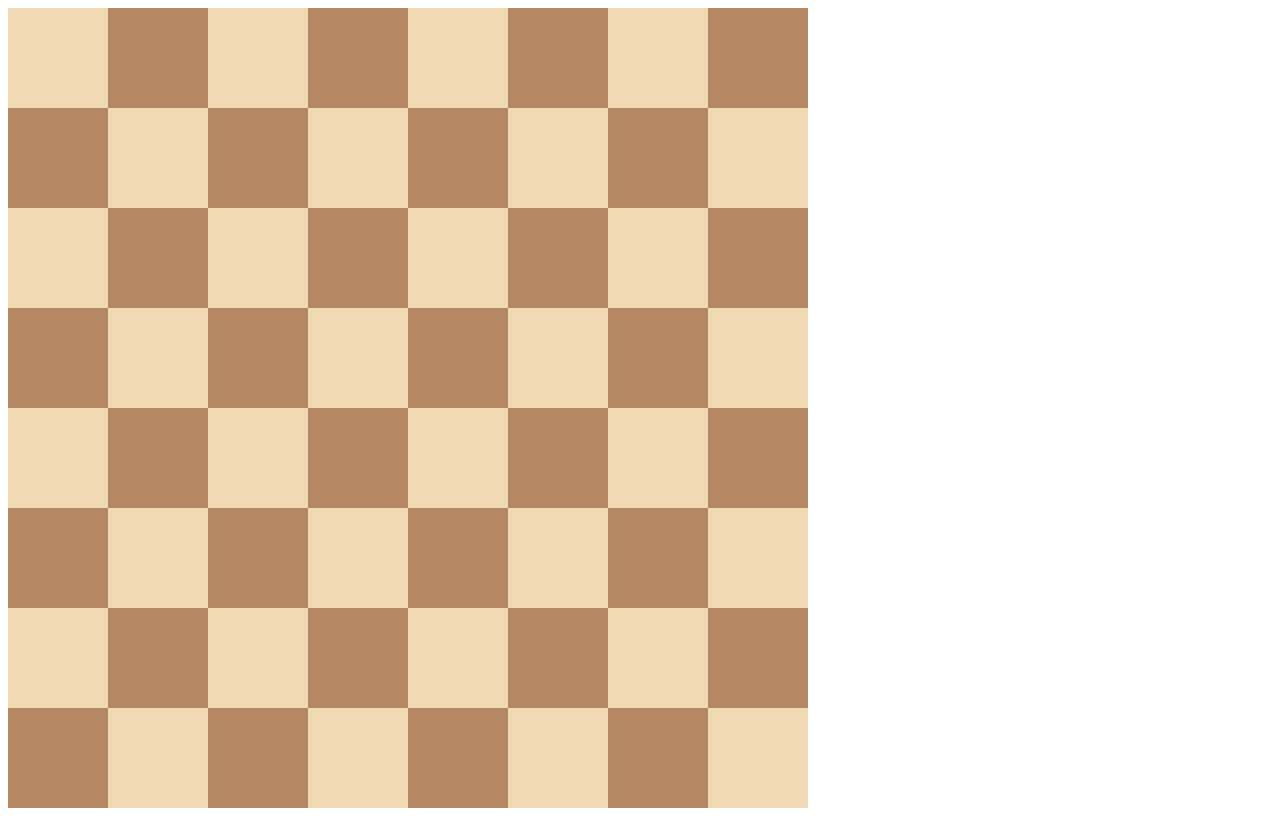
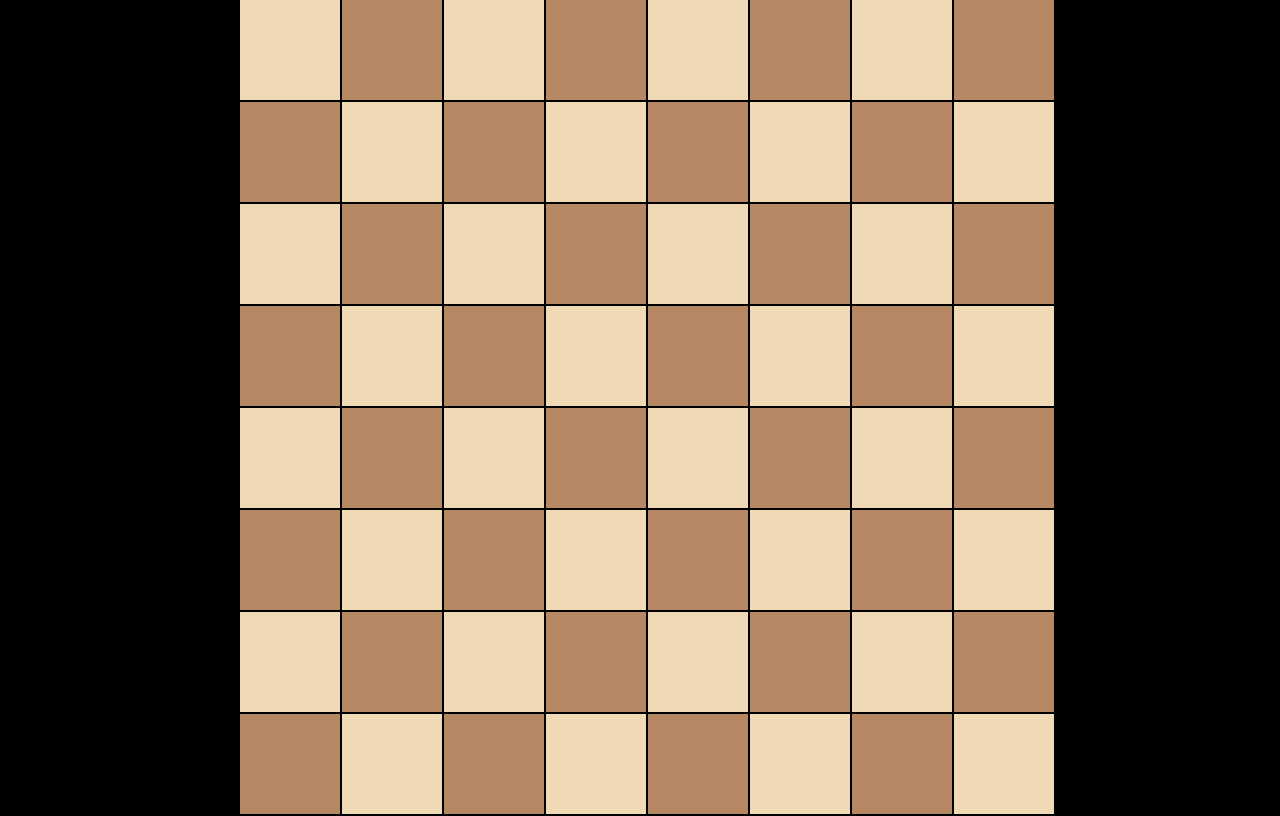
Before and after one commit to satyamgagre/my-web-dev-journey, a plain HTML site: page 10.0 Display Grid/index.html in a window 1280 px wide. Drawn offline with Linux system fonts and the light colour scheme.

Commit message:
21-07-2925

```diff
--- a/10.0 Display Grid/index.html
+++ b/10.0 Display Grid/index.html
@@ -8,11 +8,21 @@
     /* Each square should be 100px by 100px */
     /* My colours for white: #f0d9b5, black: #b58863 */
 
+    body {
+      background-color: black;
+      display: flex;
+      justify-content: center;
+      align-items: center;
+      min-height: 100vh;
+      margin: 0;
+    }
+
     .container{
       width: 800px;
       display: grid;
       grid-template-columns: 1fr 1fr 1fr 1fr 1fr 1fr 1fr 1fr;
       grid-template-rows:  1fr 1fr 1fr 1fr 1fr 1fr 1fr 1fr;
+      gap: 2px;
     }
 
     .white{
```
